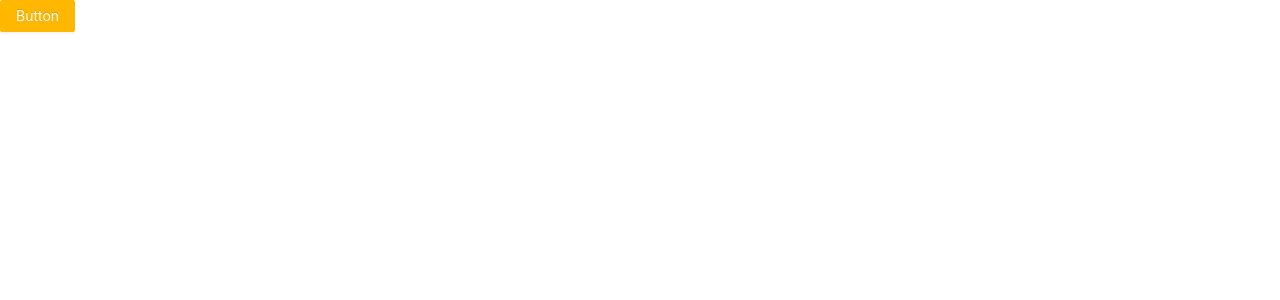
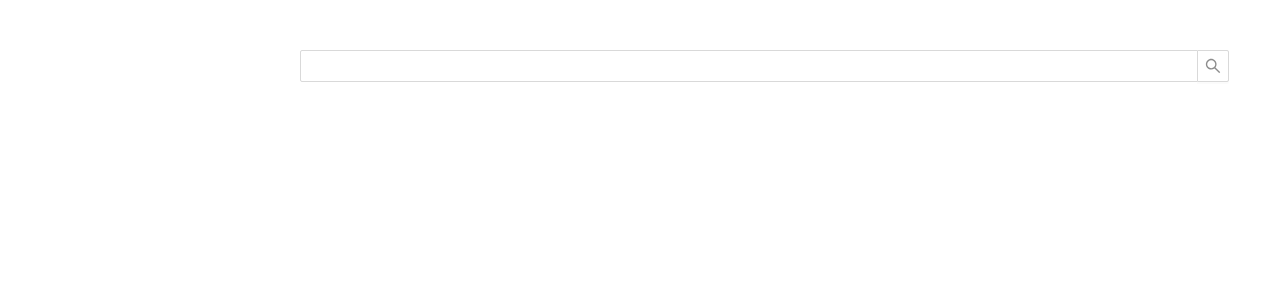
Before and after one commit to querylayer/do-not-question, a React (Create React App) app: page / in a window 1280 px wide. Shown: the top 300 px of the page. Built offline with nearby package versions, Linux system fonts and the light colour scheme.

Commit message:
Implement basic  NlQuestion

```diff
--- a/src/App.js
+++ b/src/App.js
@@ -1,11 +1,17 @@
-import React from 'react';
-import { Button } from 'antd';
-import './App.less';
+import React from "react";
+import "./App.less";
+
+import NlQuestion from "./components/NlQuestion";
 
 const App = () => (
   <div className="App">
-    <Button type="primary">Button</Button>
+    <div className="App__explorer">
+
+    </div>
+    <div className="App__question">
+      <NlQuestion />
+    </div>
   </div>
 );
 
-export default App
+export default App;
--- a/src/App.less
+++ b/src/App.less
@@ -0,0 +1,6 @@
+.App {
+  display: grid;
+  grid-template-columns: 250px auto;
+  padding: 50px;
+}
+// .App__question {}
--- /dev/null
+++ b/src/components/NlQuestion/index.js
@@ -0,0 +1,50 @@
+import React, { useEffect, useState } from "react";
+import { Input } from "antd";
+
+import { naturalLanguageToSql, runQuery } from "../../utils/QlApi";
+
+function useNlToSql() {
+  const [searchTerm, setSearchTerm] = useState("");
+  const [sqlQuery, setSqlQuery] = useState("");
+
+  useEffect(() => {
+    async function requestByTerm() {
+      if (!searchTerm) return;
+
+      try {
+        const response = await naturalLanguageToSql({
+          query: searchTerm,
+        });
+        setSqlQuery(response.data.sql);
+      } catch (error) {
+        console.log(error);
+      }
+    }
+    requestByTerm();
+  }, [searchTerm]);
+
+  return {
+    searchTerm,
+    setSearchTerm,
+    sqlQuery,
+  };
+}
+
+function NlQuestion() {
+  const { setSearchTerm, sqlQuery } = useNlToSql();
+
+  useEffect(() => {
+    if (!sqlQuery) return;
+
+    runQuery(sqlQuery)
+  }, [sqlQuery])
+
+  return (
+    <div className="NlQuestion">
+      <Input.Search onSearch={setSearchTerm} />
+      {sqlQuery}
+    </div>
+  );
+}
+
+export default NlQuestion;
--- /dev/null
+++ b/src/utils/QlApi.js
@@ -0,0 +1,42 @@
+export const API_URL = "http://localhost:5000"
+export const ORG_SLUG = "acme";
+export const TABLE = "credit_cards"
+export const DATA_SOURCE_ID = 1;
+
+async function fetchApi (url, options = {}) {
+  const response = await fetch(`${API_URL}/${url}`, {
+    headers: {
+      'Content-Type': 'application/json'
+    },
+    mode: 'cors',
+    ...options
+  })
+  response.data = await response.json();
+  return response;
+}
+
+export async function naturalLanguageToSql (options = {}) {
+  const { query } = options
+
+  return await fetchApi(`${ORG_SLUG}/api/natural_language/sqlova/query`, {
+    method: 'POST',
+    body: JSON.stringify({
+      q: query,
+      data_source_id: DATA_SOURCE_ID,
+      table_name: TABLE
+    })
+  })
+}
+
+export async function runQuery (query) {
+  const response = fetchApi(`${ORG_SLUG}/api/query_results`, {
+    method: 'POST',
+    body: JSON.stringify({
+      data_source_id: DATA_SOURCE_ID,
+      parameters: {},
+      query,
+      max_age: 0
+    })
+  })
+  console.log(response)
+}
```
Also changed, not shown: 1 other file (tests, documents, lock files or other folders).
